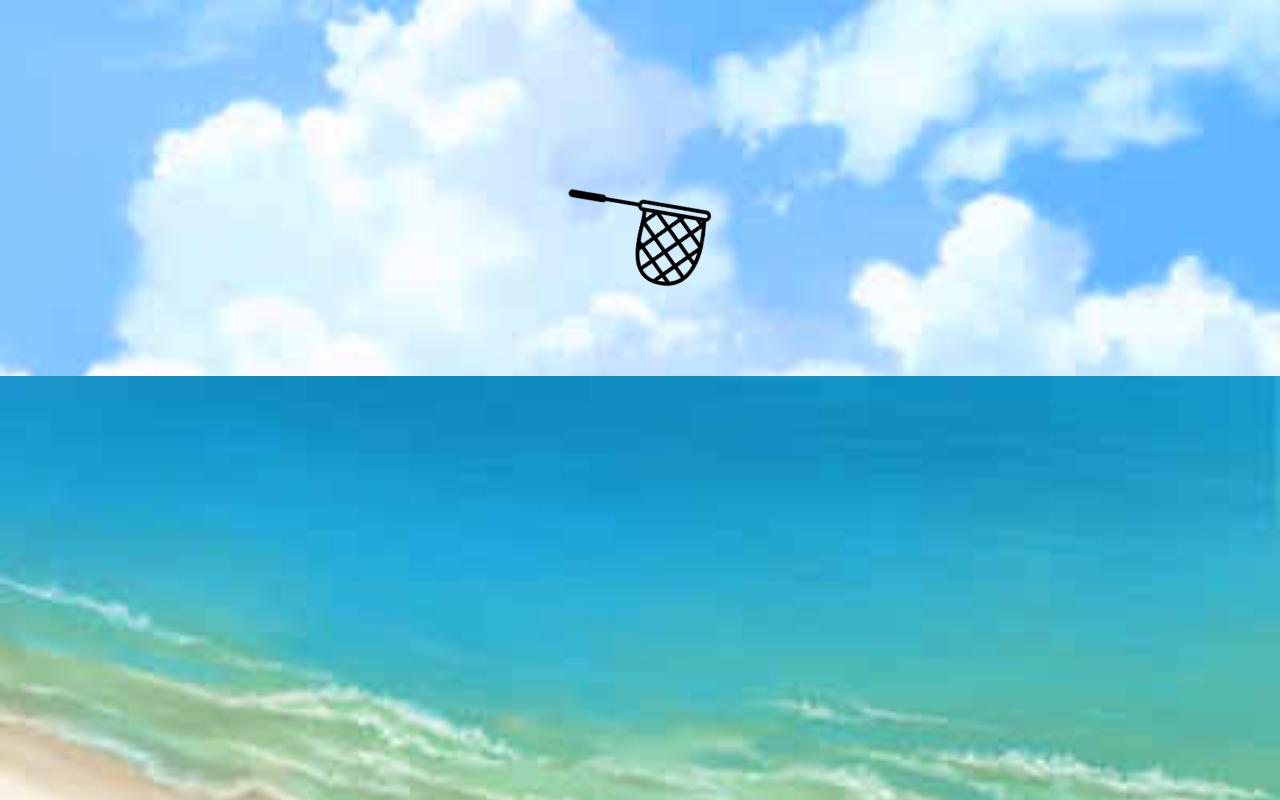
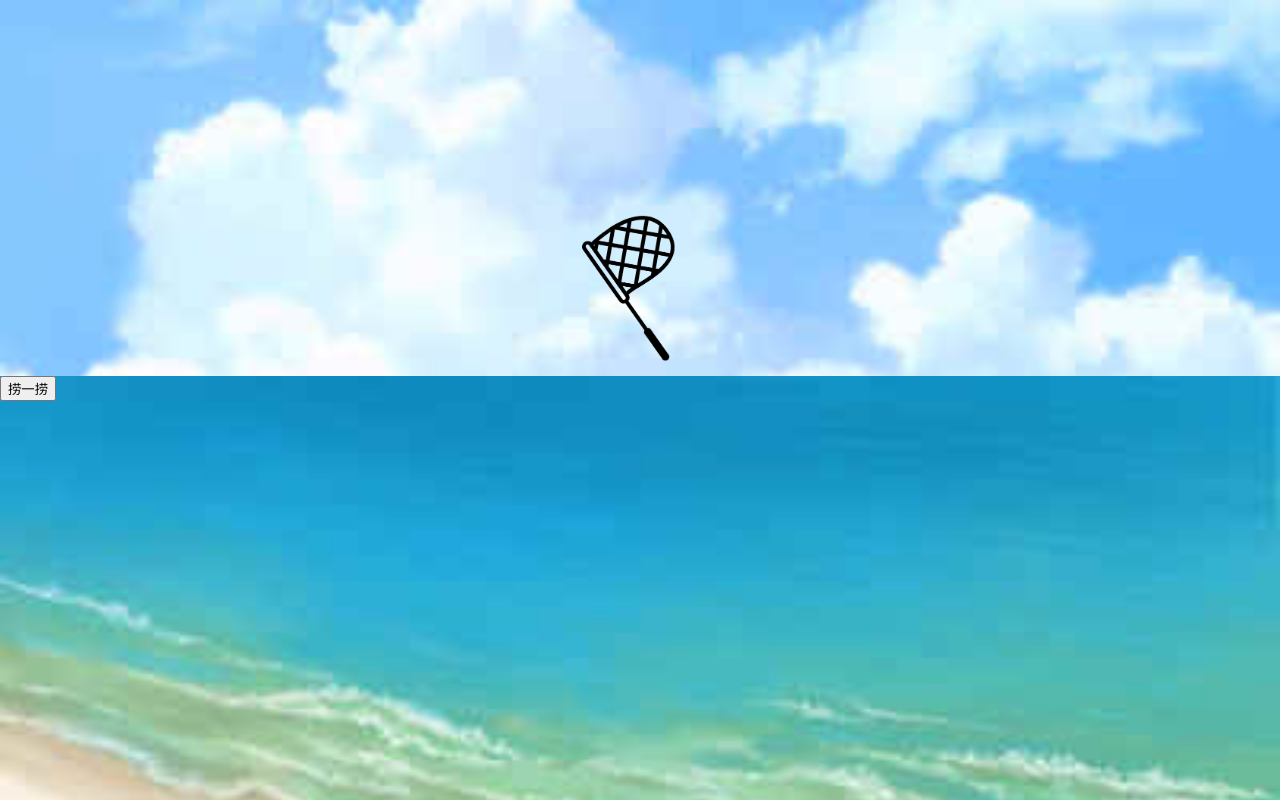
Before and after one commit to zhang-dc/Sao_Word_Bottle, a Vue app: page /#/getbottle in a window 1280 px wide. Built offline with nearby package versions, Linux system fonts and the light colour scheme.

Commit message:
test测试

```diff
--- a/src/components/Getbottle.vue
+++ b/src/components/Getbottle.vue
@@ -3,22 +3,37 @@
     <div class="sky-container">
     </div>
     <div class="beach-container">
+      <div>
+        <button @click="lao" v-show="beforelao">捞一捞</button>
+        <button @click="relao" v-show="!laoable">再捞一次</button>
+      </div>
     </div>
     <div class="net-container">
-      <div class="net">
+      <div class="net" :class="getbottle">
 
       </div>
     </div>
-
   </div>
 </template>
 
 <script>
 export default {
   name: 'getbottle',
+  methods: {
+    lao () {
+      this.getbottle = ''
+      this.getbottle = 'getbottle'
+      this.beforelao = false
+    },
+    relao () {
+      this.getbottle = ''
+    }
+  },
   data () {
     return {
-
+      getbottle: '',
+      beforelao: true,
+      laoable: true
     }
   }
 }
@@ -78,8 +93,6 @@ export default {
     width: 7.2rem;
     height: 9.1rem;
     position: relative;
-    animation: getBottle 4s linear;
-    animation-fill-mode: forwards;
     z-index: 2;
     background-image: url('../assets/images/网兜.png');
     background-size: contain;
@@ -90,6 +103,11 @@ export default {
   .net-container img{
     width: 30%;
     margin-left: 35%;
+  }
+
+  .getbottle {
+    animation: getBottle 4s linear;
+    animation-fill-mode: forwards;
   }
 
   @keyframes getBottle
--- a/src/components/HelloWorld.vue
+++ b/src/components/HelloWorld.vue
@@ -1,6 +1,6 @@
 <template>
   <div class="index-container">
-
+    asdasd
   </div>
 </template>
 
```
